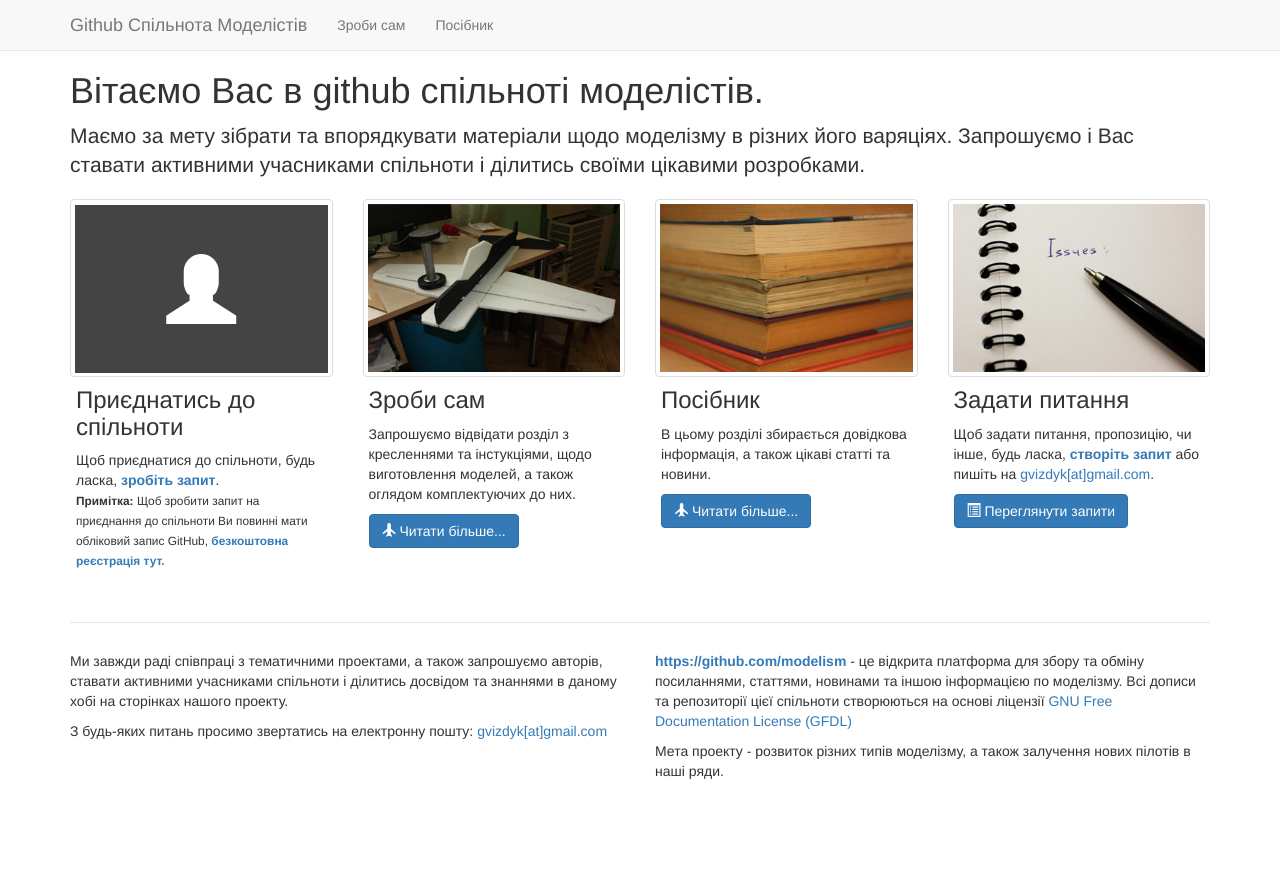
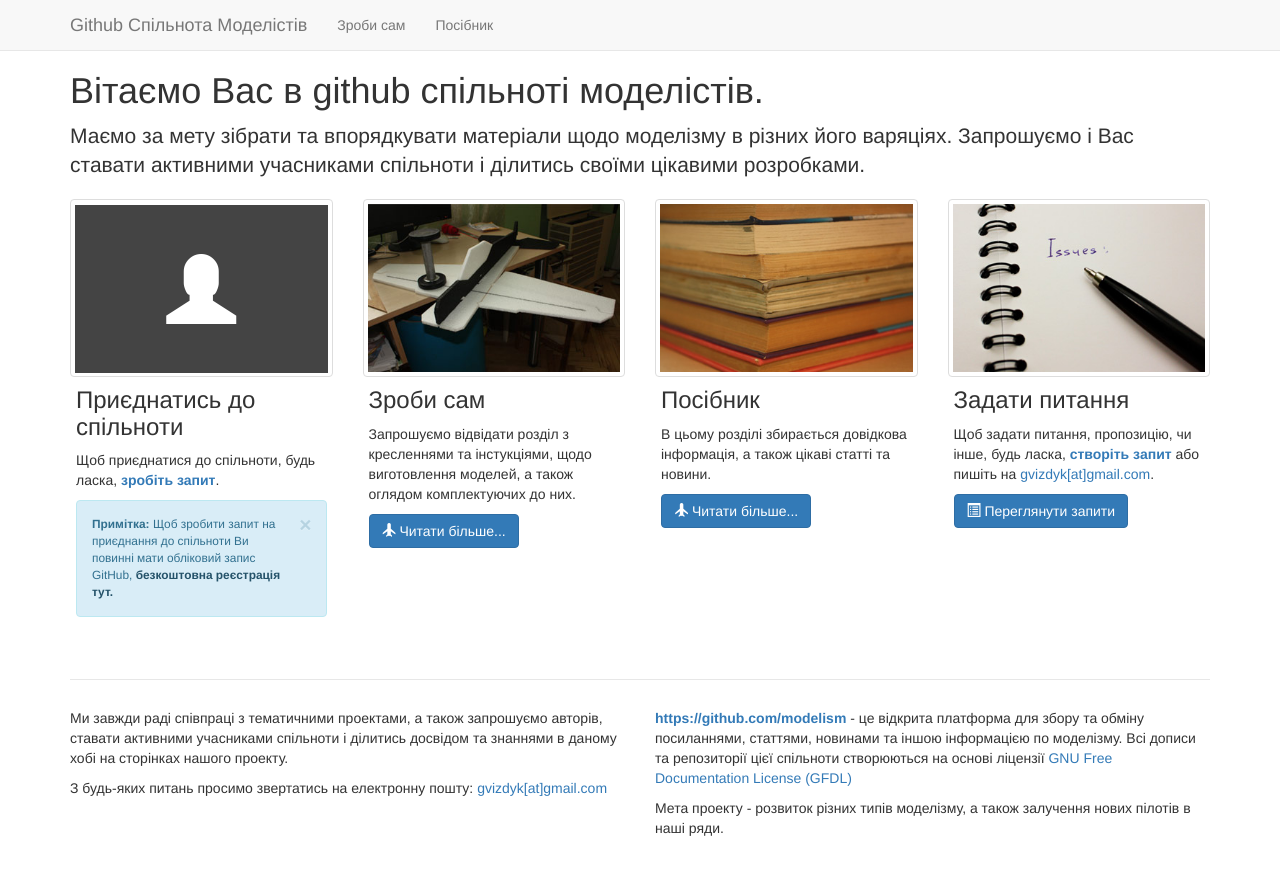
Before and after one commit to modelism/community, a Jekyll site: the page built from index.html, in a window 1280 px wide. Shown: the top 875 px of the page. Built offline with Jekyll 4.4.1, drawn with Linux system fonts in a browser that asks for light colours.

Commit message:
added alert message

```diff
--- a/index.html
+++ b/index.html
@@ -15,7 +15,12 @@ layout: default
       </div>
       <div class="caption">
         <h3>Приєднатись до спільноти</h3>
-        <p>Щоб приєднатися до спільноти, будь ласка, <a target="_blank" href="https://github.com/modelism/modelism.github.io/issues/new?title=Please add me to the modelism&amp;body=Thank you"><strong>зробіть запит</strong></a>.<br /> <span class="small"><strong>Примітка:</strong> Щоб зробити запит на приєднання до спільноти Ви повинні мати обліковий запис GitHub, <a target="_blank" href="https://github.com/signup/free"><strong>безкоштовна реєстрація тут.</strong></a></span></p>
+        <p>Щоб приєднатися до спільноти, будь ласка, <a target="_blank" href="https://github.com/modelism/modelism.github.io/issues/new?title=Please add me to the modelism&amp;body=Thank you"><strong>зробіть запит</strong></a>.
+        </p>
+        <div class="alert alert-info alert-dismissible small" role="alert">
+          <button type="button" class="close" data-dismiss="alert" aria-label="Close"><span aria-hidden="true">&times;</span></button>
+          <strong>Примітка:</strong> Щоб зробити запит на приєднання до спільноти Ви повинні мати обліковий запис GitHub, <a target="_blank" class="alert-link" href="https://github.com/signup/free"><strong>безкоштовна реєстрація тут.</strong></a>
+        </div>
       </div>
     </div>
 
```
